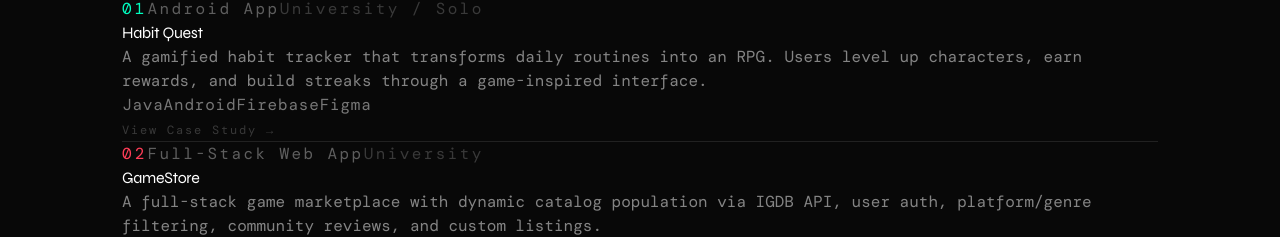
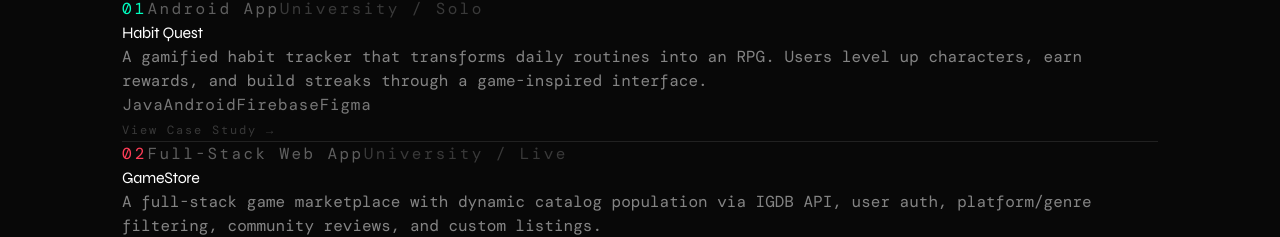
Before and after one commit to JakeFranklin1/portfolio, a React (Vite) app: page / in a window 1280 px wide. Shown: the part 1110-1347 px from the top of the page. Built offline with nearby package versions, Linux system fonts and the light colour scheme; a web font is replaced by a local one.

Commit message:
fixed project2 text in landing to indicate it's live

```diff
--- a/src/JakeFranklin_Portfolio.jsx
+++ b/src/JakeFranklin_Portfolio.jsx
@@ -36,7 +36,7 @@ const PROJECTS = [
     name: "GameStore",
     type: "Full-Stack Web App",
     tags: ["Node.js", "Express", "PostgreSQL", "Supabase", "IGDB API"],
-    context: "University",
+    context: "University / Live",
     description:
       "A full-stack game marketplace with dynamic catalog population via IGDB API, user auth, platform/genre filtering, community reviews, and custom listings.",
     accent: "#FF3D57",
```
